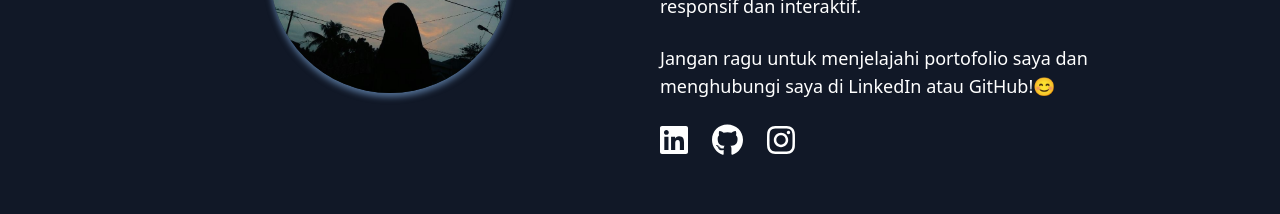
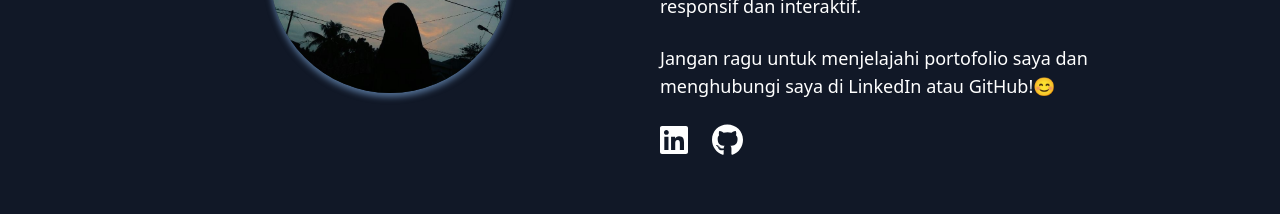
Before and after one commit to mayangpuspitasari/portofolio, a React (Vite) app: page / in a window 1280 px wide. Shown: the part 1160-1374 px from the top of the page. Built offline with nearby package versions, Linux system fonts and the light colour scheme.

Commit message:
perbaikan about

```diff
--- a/src/components/About.jsx
+++ b/src/components/About.jsx
@@ -54,7 +54,7 @@ const About = () => {
         {/* Icon Sosial Media */}
         <div className="flex justify-center md:justify-start gap-6">
           <a
-            href="https://linkedin.com/in/your-profile"
+            href="https://www.linkedin.com/in/mayangpuspitasari02"
             target="_blank"
             rel="noopener noreferrer"
             className="text-white hover:text-blue-500 transition-transform duration-500 hover:scale-110"
@@ -62,20 +62,12 @@ const About = () => {
             <FontAwesomeIcon icon={faLinkedin} size="2x" />
           </a>
           <a
-            href="https://github.com/your-profile"
+            href="https://github.com/mayangpuspitasari"
             target="_blank"
             rel="noopener noreferrer"
             className="text-white hover:text-gray-300 transition-transform duration-500 hover:scale-110"
           >
             <FontAwesomeIcon icon={faGithub} size="2x" />
-          </a>
-          <a
-            href="https://instagram.com/your-profile"
-            target="_blank"
-            rel="noopener noreferrer"
-            className="text-white hover:text-pink-500 transition-transform duration-500 hover:scale-110"
-          >
-            <FontAwesomeIcon icon={faInstagram} size="2x" />
           </a>
         </div>
       </div>
```
